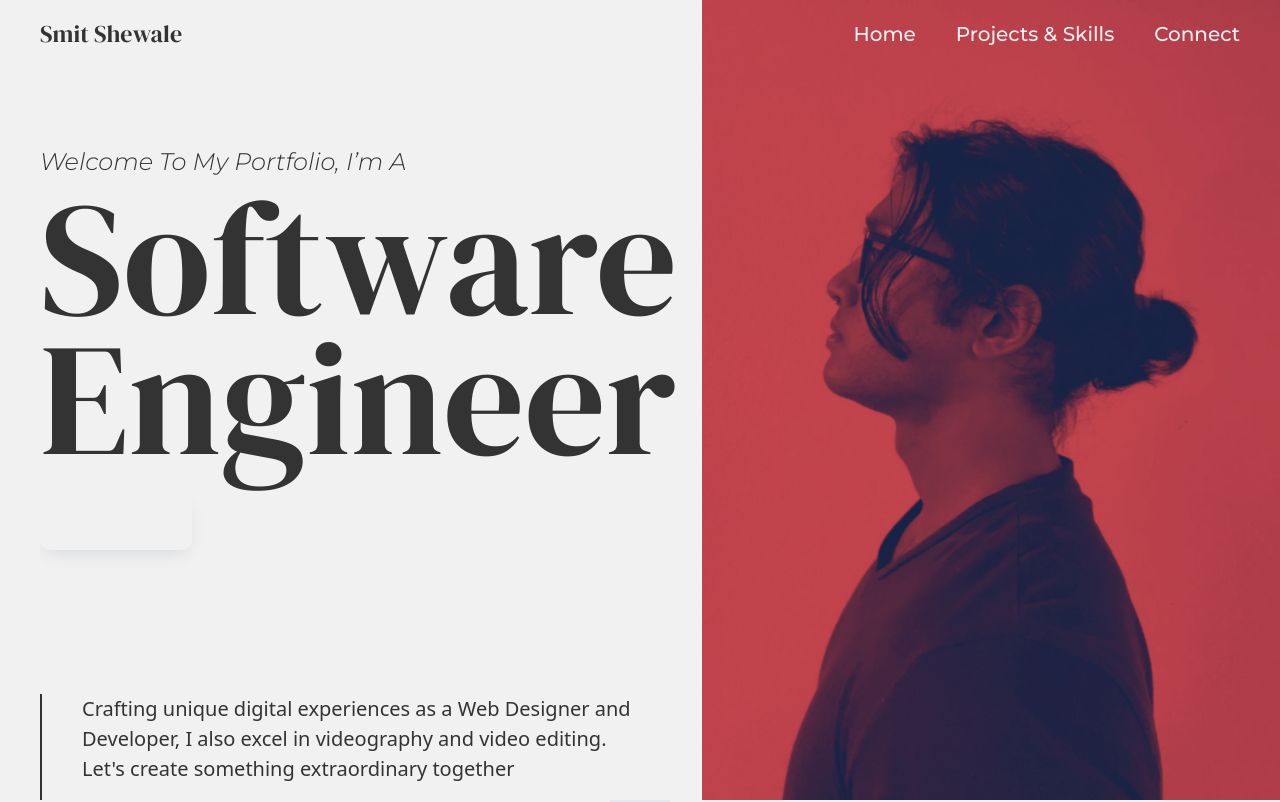
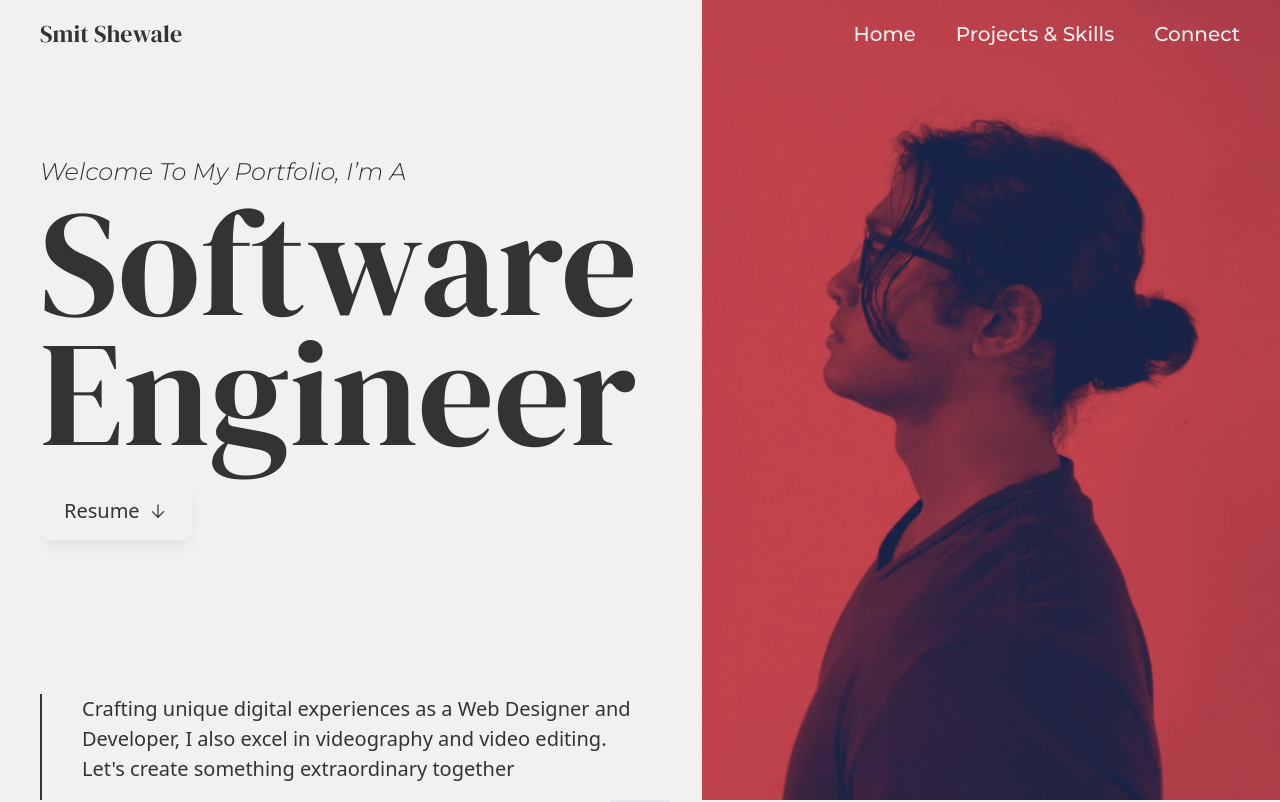
Before and after one commit to smit2308/portfolioWebsite, a React (Vite) app: page / in a window 1280 px wide. Shown: the top 802 px of the page. Built offline with nearby package versions, Linux system fonts and the light colour scheme.

Commit message:
Minor corrections

```diff
--- a/src/components/Button.jsx
+++ b/src/components/Button.jsx
@@ -11,7 +11,7 @@ const Button = ({onClick, label, iconURL, bgColor, textColor, borderColor, fullW
   return (
 
     <button
-      className={`flex flex-row max-w-fit justify-between gap-2 items-center px-[24px] py-[14px]  text-lg max-sm:text-sm rounded-[10px] font-medium shadow-element1 shadow-element2 hover:bg-secondary hover:text-primary transition duration-300 ease-in-out
+      className={`flex flex-row max-w-fit justify-between gap-2 items-center px-[24px] py-[14px]  text-lg max-sm:text-sm max-sm:text-primary rounded-[10px] font-medium shadow-element1 shadow-element2 hover:bg-secondary hover:text-primary transition duration-300 ease-in-out
                 ${
                   bgColor ? `${bgColor} $
                   ${textColor ? textColor : "text-secondary"}`
--- a/src/sections/Home.jsx
+++ b/src/sections/Home.jsx
@@ -13,7 +13,7 @@ const Home = () => {
                   Welcome To My Portfolio, I’m A
                 </h1>
 
-                <h2 className='font-display  xl:text-[160px] lg:text-[120px] xl:leading-[140px] lg:leading-[100px] md:text-[100px] md:leading-[80px] sm:text-[80px] sm:leading-[60px] text-[60px] leading-[48px]
+                <h2 className='font-display  xl:text-[150px] xl:leading-[130px] lg:text-[120px]  lg:leading-[100px] md:text-[100px] md:leading-[80px] sm:text-[70px] sm:leading-[60px] text-[60px] leading-[48px]
                 max-sm:text-center  text-secondary max-sm:text-primary font-medium mb-4 '>
                   Software Engineer
                 </h2>
@@ -22,7 +22,7 @@ const Home = () => {
                 <Button
                   label='Resume'
                   bgColor={'bg-none'}
-                  textColor={'text-primary'}
+                  textColor={'text-secondary'}
                 />
         </div>
 
```
